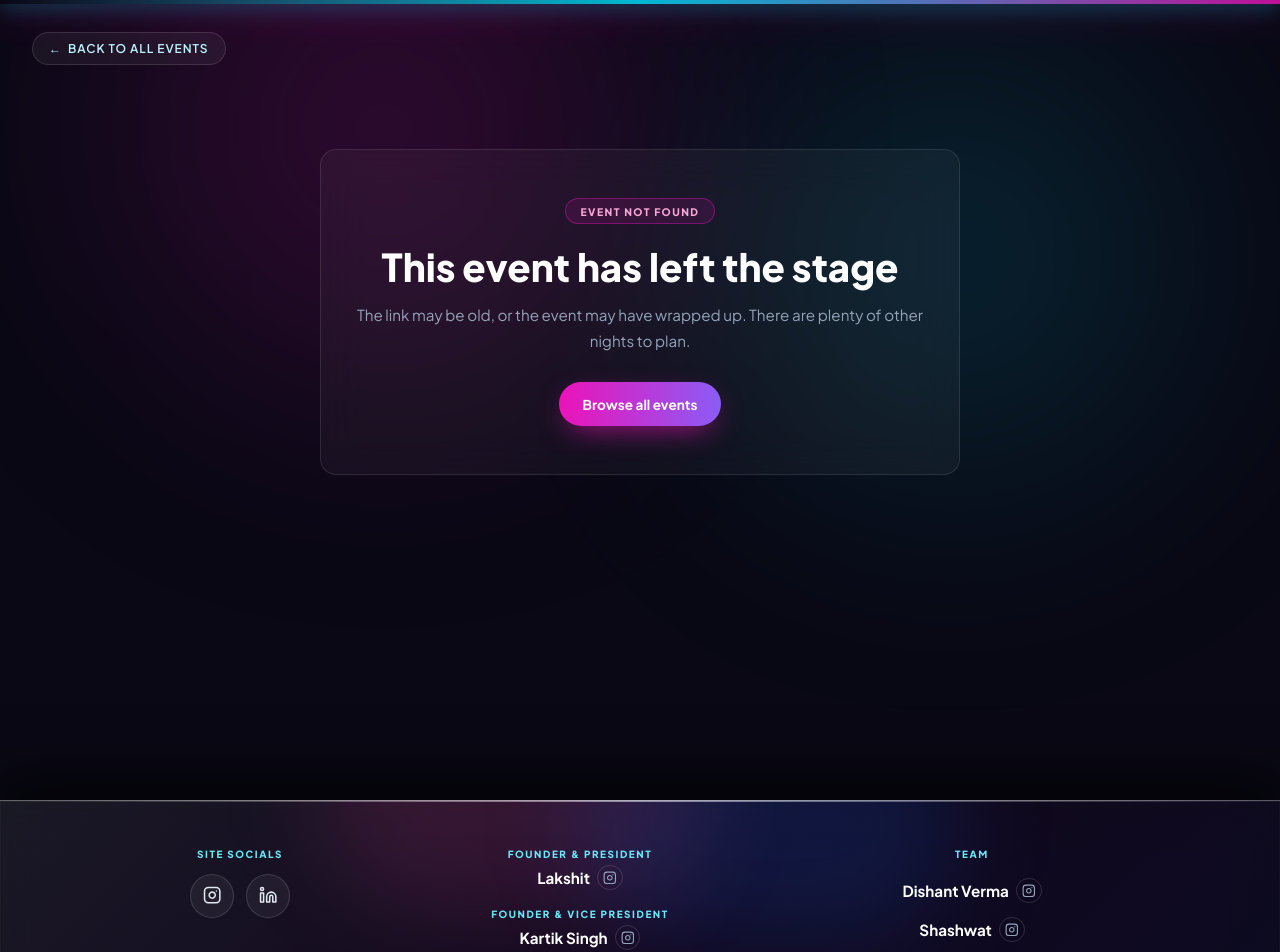
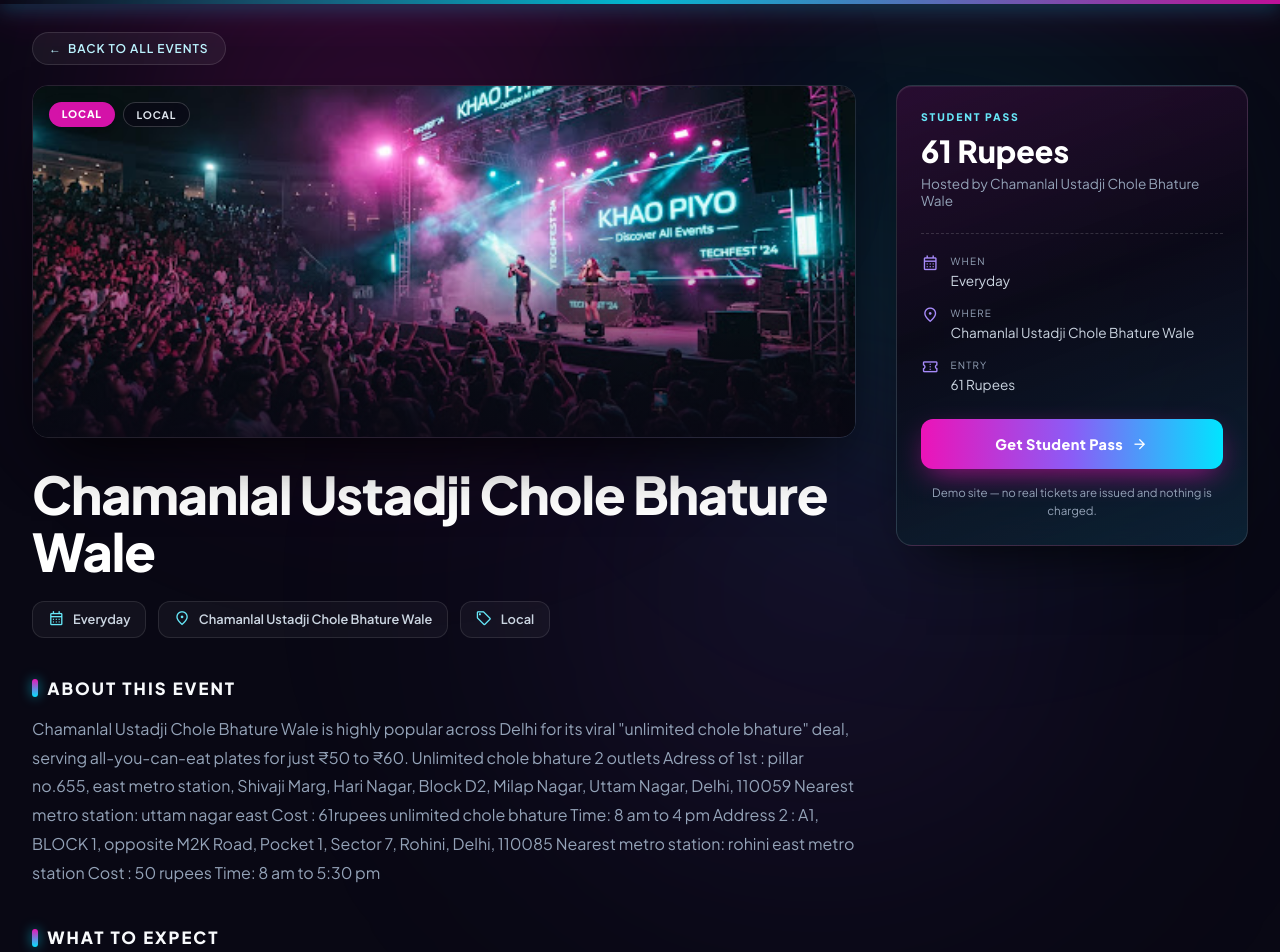
Before and after one commit to arham-data/Khao-Piyo, a React (Vite) app: page /events/Chamanlal in a window 1280 px wide. Shown: the top 952 px of the page. Built offline with nearby package versions, Linux system fonts and the light colour scheme; a web font is replaced by a local one.

Commit message:
feat: add more events

```diff
--- a/src/data/categories.js
+++ b/src/data/categories.js
@@ -78,6 +78,5 @@ export const categories = [
     title: 'Local Experiences',
     description: 'Midnight heritage cycling walks, sunrise photo walks & stargazing.',
     cta: 'Explore 19 Experiences',
-    comingSoon: true,
   },
 ]
--- a/src/data/events.js
+++ b/src/data/events.js
@@ -48,4 +48,56 @@ export const events = [
     footerColor: 'white',
     imageFilter: 'none',
   },
+  {
+    id: 'Chamanlal',
+    category: 'Local',
+    badge: 'Local',
+    date: 'Everyday',
+    title: 'Chamanlal Ustadji Chole Bhature Wale',
+    venue: 'Chamanlal Ustadji Chole Bhature Wale',
+    description:
+      `Chamanlal Ustadji Chole Bhature Wale is highly popular across Delhi for its viral "unlimited chole bhature" deal, serving all-you-can-eat plates for just ₹50 to ₹60.
+
+
+
+    Unlimited chole bhature
+
+    2 outlets
+
+
+    Adress of 1st : pillar no.655, east metro station, Shivaji Marg, Hari Nagar, Block D2, Milap Nagar, Uttam Nagar, Delhi, 110059
+
+    Nearest metro station: uttam nagar east
+
+    Cost : 61rupees unlimited chole bhature
+    Time: 8 am to 4 pm
+
+
+    Address 2 : A1, BLOCK 1, opposite M2K Road, Pocket 1, Sector 7, Rohini, Delhi, 110085
+
+    Nearest metro station: rohini east metro station
+
+
+    Cost : 50 rupees
+    Time: 8 am to 5:30 pm`,
+    price: '61 Rupees',
+    organiser: 'Chamanlal Ustadji Chole Bhature Wale',
+    highlights: [
+      'Unlimited Chole Bhature',
+      '61 rupees unlimited Chole Bhature',
+    ],
+    image: moodIndigo,
+    featured: true,
+    // Discover All Events card
+    badgeColor: 'magenta',
+    priceColor: 'cyan',
+    glow: 'magenta',
+    // Homepage card
+    featuredBadgeColor: 'magenta',
+    featuredPriceColor: 'emerald',
+    accent: 'pink',
+    footer: 'Free Entry',
+    footerColor: 'white',
+    imageFilter: 'none',
+  }
 ]
```
